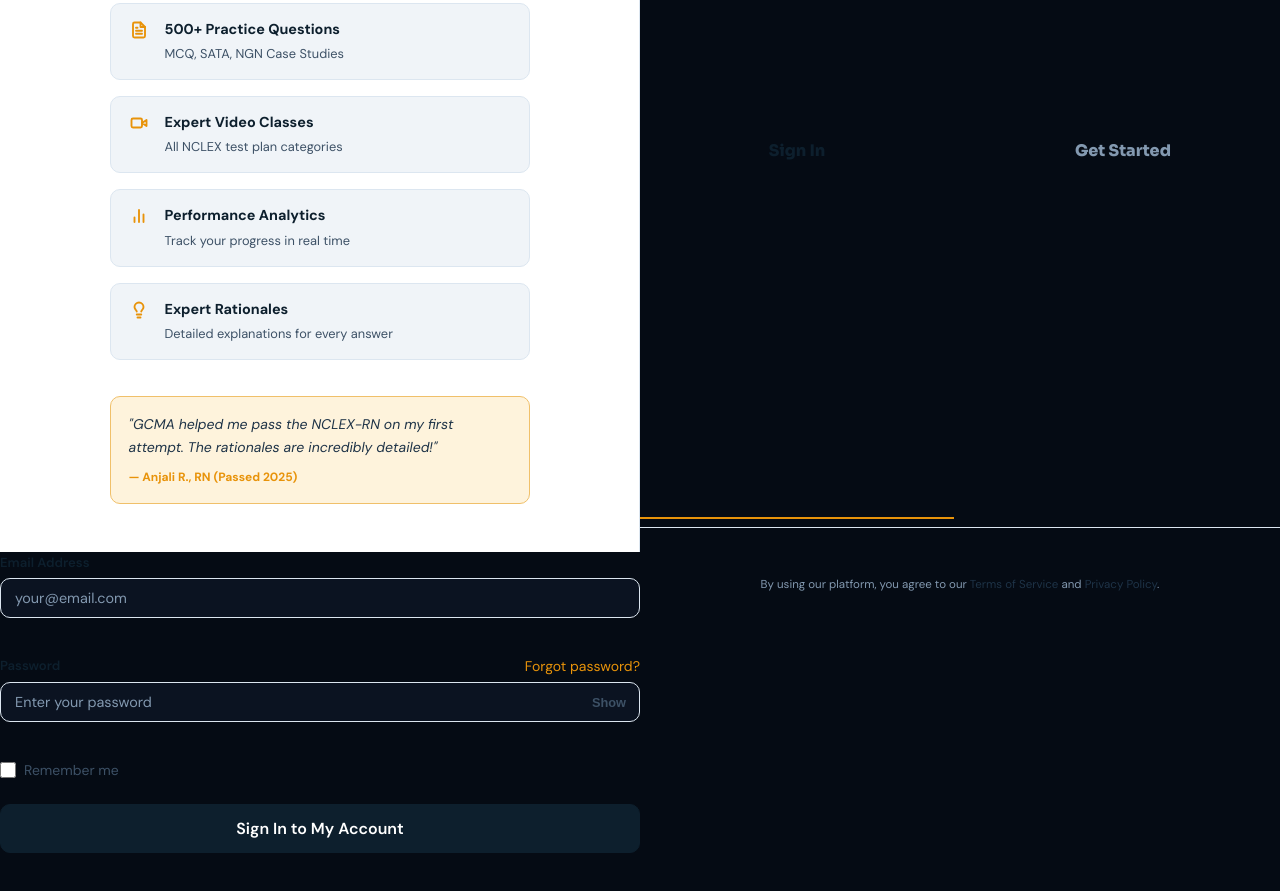
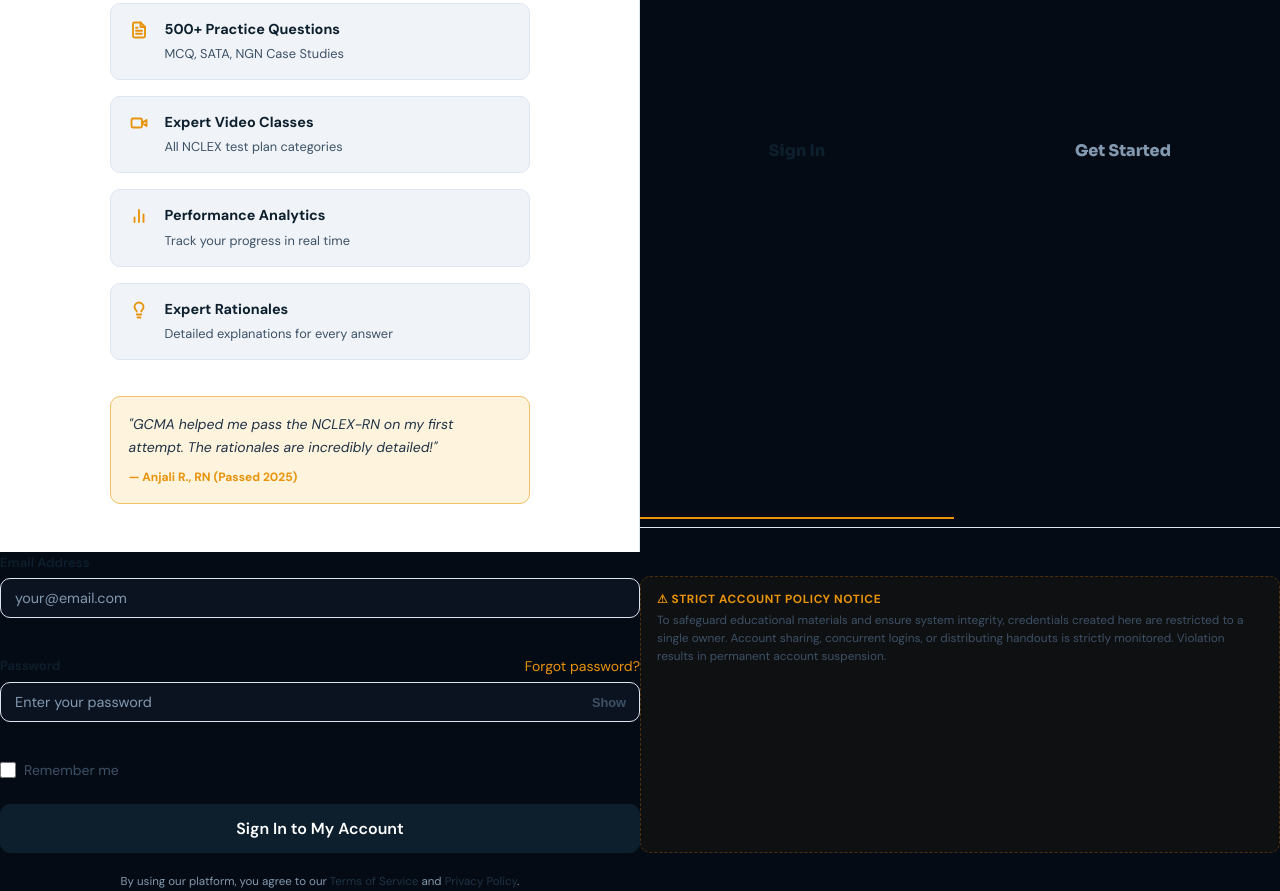
Before and after one commit to roshil-6/nclex, a website: page login.html in a window 1280 px wide. Shown: the part 215-1106 px from the top of the page. Before the commit the page ends 1068 px from the top, so only its background shows below. Drawn offline with Linux system fonts and the light colour scheme.

Commit message:
docs: add strict account usage policy notices and warnings to login cards

```diff
--- a/login.html
+++ b/login.html
@@ -165,7 +165,13 @@
           </button>
         </form>
 
-        <div class="auth-footer-note" style="margin-top: 24px;">
+        <!-- Strict Usage Instructions Banner -->
+        <div style="background: rgba(217, 119, 6, 0.05); border: 1px dashed rgba(217, 119, 6, 0.3); padding: 14px 16px; border-radius: var(--r-md); margin-top: 24px; text-align: left; font-size: 0.74rem; line-height: 1.5; color: var(--text-2);">
+          <strong style="color: var(--amber); display: block; margin-bottom: 4px; text-transform: uppercase; letter-spacing: 0.05em;">⚠ Strict Account Policy Notice</strong>
+          To safeguard educational materials and ensure system integrity, credentials created here are restricted to a single owner. Account sharing, concurrent logins, or distributing handouts is strictly monitored. Violation results in permanent account suspension.
+        </div>
+
+        <div class="auth-footer-note" style="margin-top: 20px;">
           By using our platform, you agree to our <a href="#">Terms of Service</a> and <a href="#">Privacy Policy</a>.
         </div>
       </div>
```
Also changed, not shown: index.html (+6 -0 lines).
